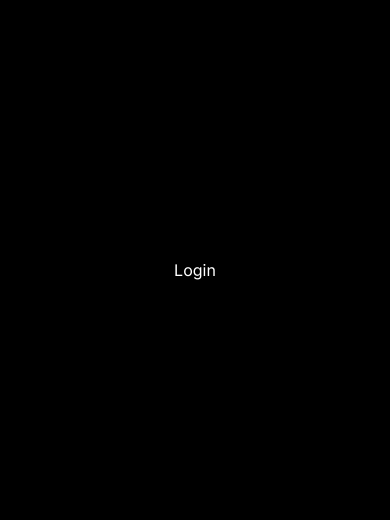
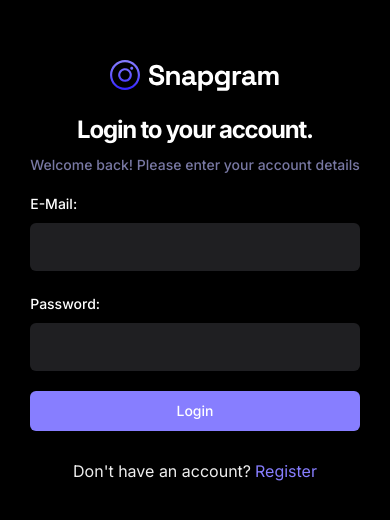
Before and after one commit to MehulBawadia/picgram-react, a React (Vite) app: page /login in a window 390 px wide. Shown: the part 152-672 px from the top of the page. Built offline with nearby package versions, Linux system fonts and the light colour scheme; no server answers.

Commit message:
Added the login form with logic

```diff
--- a/src/_auth/forms/Login.tsx
+++ b/src/_auth/forms/Login.tsx
@@ -1,7 +1,132 @@
-import React from "react";
+import * as z from "zod";
+import { Link, useNavigate } from "react-router-dom";
+import { zodResolver } from "@hookform/resolvers/zod";
+import { useForm } from "react-hook-form";
+import {
+    Form,
+    FormControl,
+    FormField,
+    FormItem,
+    FormLabel,
+    FormMessage,
+} from "@/components/ui/form";
+import { Input } from "@/components/ui/input";
+import { Button } from "@/components/ui/button";
+import { LoginValidation } from "@/lib/validation";
+import Loader from "@/components/shared/Loader";
+import { useToast } from "@/components/ui/use-toast";
+import { useLoginAccount } from "@/lib/react-query/queriesAndMutations";
+import { useUserContext } from "@/context/AuthContext";
 
 const Login = () => {
-    return <div>Login</div>;
+    const navigate = useNavigate();
+    const { toast } = useToast();
+    const { checkAuthUser, isLoading: isUserLoading } = useUserContext();
+
+    const { mutateAsync: loginUser } = useLoginAccount();
+
+    // 1. Define your form.
+    const form = useForm<z.infer<typeof LoginValidation>>({
+        resolver: zodResolver(LoginValidation),
+        defaultValues: {
+            email: "",
+            password: "",
+        },
+    });
+
+    // 2. Define a submit handler.
+    async function onSubmit(values: z.infer<typeof LoginValidation>) {
+        const session = await loginUser({
+            email: values.email,
+            password: values.password,
+        });
+        if (!session) {
+            return toast({ title: "Login failed. Please try again" });
+        }
+
+        const isLoggedIn = await checkAuthUser();
+        if (isLoggedIn) {
+            form.reset();
+            navigate("/");
+        } else {
+            return toast({ title: "Login failed. Please try again" });
+        }
+    }
+
+    return (
+        <Form {...form}>
+            <div className="sm:w-420 flex-center flex-col">
+                <img src="/assets/images/logo.svg" alt="Logo" />
+
+                <h2 className="h3-bold md:h2-bold pt-5 sm:pt-12">
+                    Login to your account.
+                </h2>
+                <p className="text-light-3 small-medium md:base-regular mt-2">
+                    Welcome back! Please enter your account details
+                </p>
+
+                <form
+                    onSubmit={form.handleSubmit(onSubmit)}
+                    className="flex flex-col gap-5 w-full mt-4"
+                >
+                    <FormField
+                        control={form.control}
+                        name="email"
+                        render={({ field }) => (
+                            <FormItem>
+                                <FormLabel>E-Mail:</FormLabel>
+                                <FormControl>
+                                    <Input
+                                        type="email"
+                                        className="shad-input"
+                                        {...field}
+                                    />
+                                </FormControl>
+                                <FormMessage />
+                            </FormItem>
+                        )}
+                    />
+
+                    <FormField
+                        control={form.control}
+                        name="password"
+                        render={({ field }) => (
+                            <FormItem>
+                                <FormLabel>Password:</FormLabel>
+                                <FormControl>
+                                    <Input
+                                        type="password"
+                                        className="shad-input"
+                                        {...field}
+                                    />
+                                </FormControl>
+                                <FormMessage />
+                            </FormItem>
+                        )}
+                    />
+                    <Button type="submit" className="shad-button_primary">
+                        {isUserLoading ? (
+                            <div className="flex-center gap-2">
+                                <Loader /> Loading...
+                            </div>
+                        ) : (
+                            "Login"
+                        )}
+                    </Button>
+
+                    <p className="mt-2 text-small-regular text-light-2 text-center">
+                        Don't have an account?
+                        <Link
+                            to="/register"
+                            className="text-primary-500 text-small-semibold ml-1"
+                        >
+                            Register
+                        </Link>
+                    </p>
+                </form>
+            </div>
+        </Form>
+    );
 };
 
 export default Login;
--- a/src/context/AuthContext.tsx
+++ b/src/context/AuthContext.tsx
@@ -58,8 +58,10 @@
     };
 
     useEffect(() => {
-        // localStorage.getItem("cookieFallback") === null
-        if (localStorage.getItem("cookieFallback") === "[]") {
+        if (
+            localStorage.getItem("cookieFallback") === "[]" ||
+            localStorage.getItem("cookieFallback") === null
+        ) {
             navigate("/login");
         }
 
--- a/src/lib/validation/index.ts
+++ b/src/lib/validation/index.ts
@@ -8,3 +8,10 @@
         .string()
         .min(8, { message: "Password must be at least 8 characters long" }),
 });
+
+export const LoginValidation = z.object({
+    email: z.string().email(),
+    password: z
+        .string()
+        .min(8, { message: "Password must be at least 8 characters long" }),
+});
```
